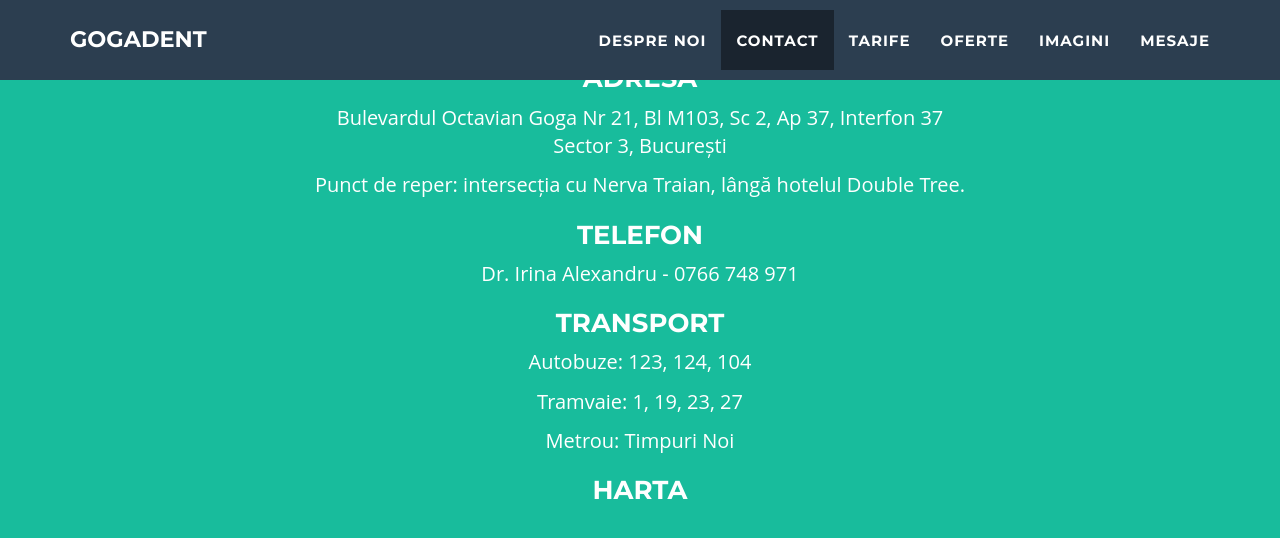
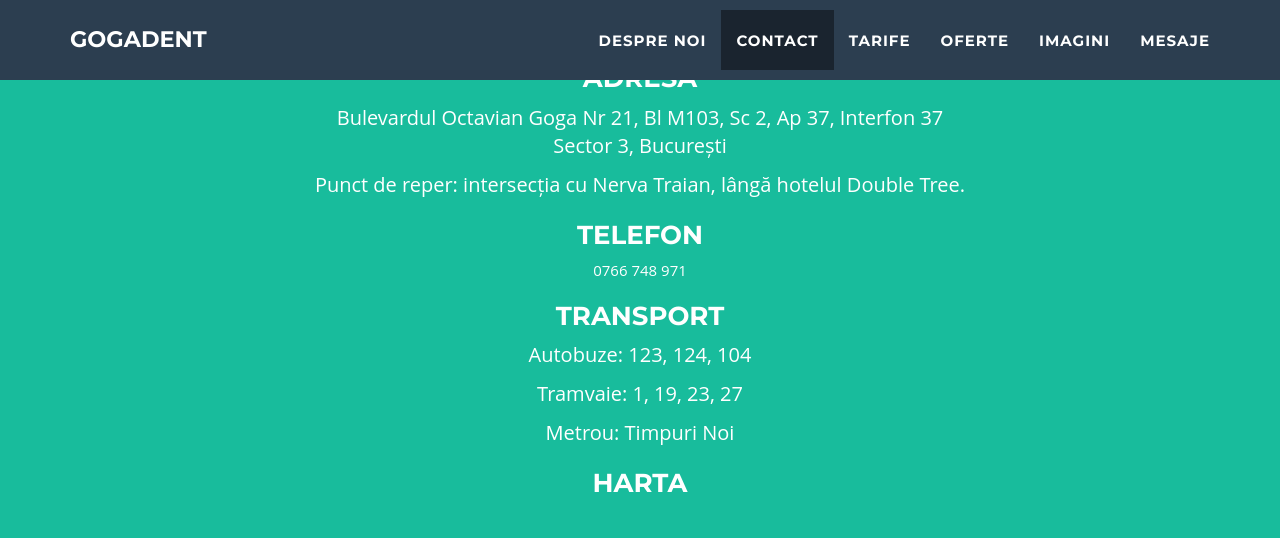
Before and after one commit to littledentgopo/godent, a Jekyll site: the page built from index.html, in a window 1280 px wide and 900 px high, scrolled down 1997 px. Shown: the top 538 px of the window. Built offline with Jekyll 4.4.1, drawn with Linux system fonts in a browser that asks for light colours; nearby versions of some CDN libraries.

Commit message:
Phone number

```diff
--- a/_config.yml
+++ b/_config.yml
@@ -9,7 +9,7 @@ contact:
         fb: http://facebook.com/IQDent
         gplus: https://plus.google.com/+IqdentRo
         twitter:
-        tel:
+        tel: 0766 748 971
 
     one:
         name: Dr. Irina Alexandru
--- a/_includes/contact.html
+++ b/_includes/contact.html
@@ -20,7 +20,7 @@
                         {% elsif page.contact == 'two' %}
                                 <p>{{site.contact.two.name}} - {{site.contact.two.tel}}</p>
                         {% else %}
-                                <p>{{site.contact.one.name}} - {{site.contact.one.tel}}</p>
+                                {{site.contact.office.tel}}</p>
                         {% endif %}
 
 
```
